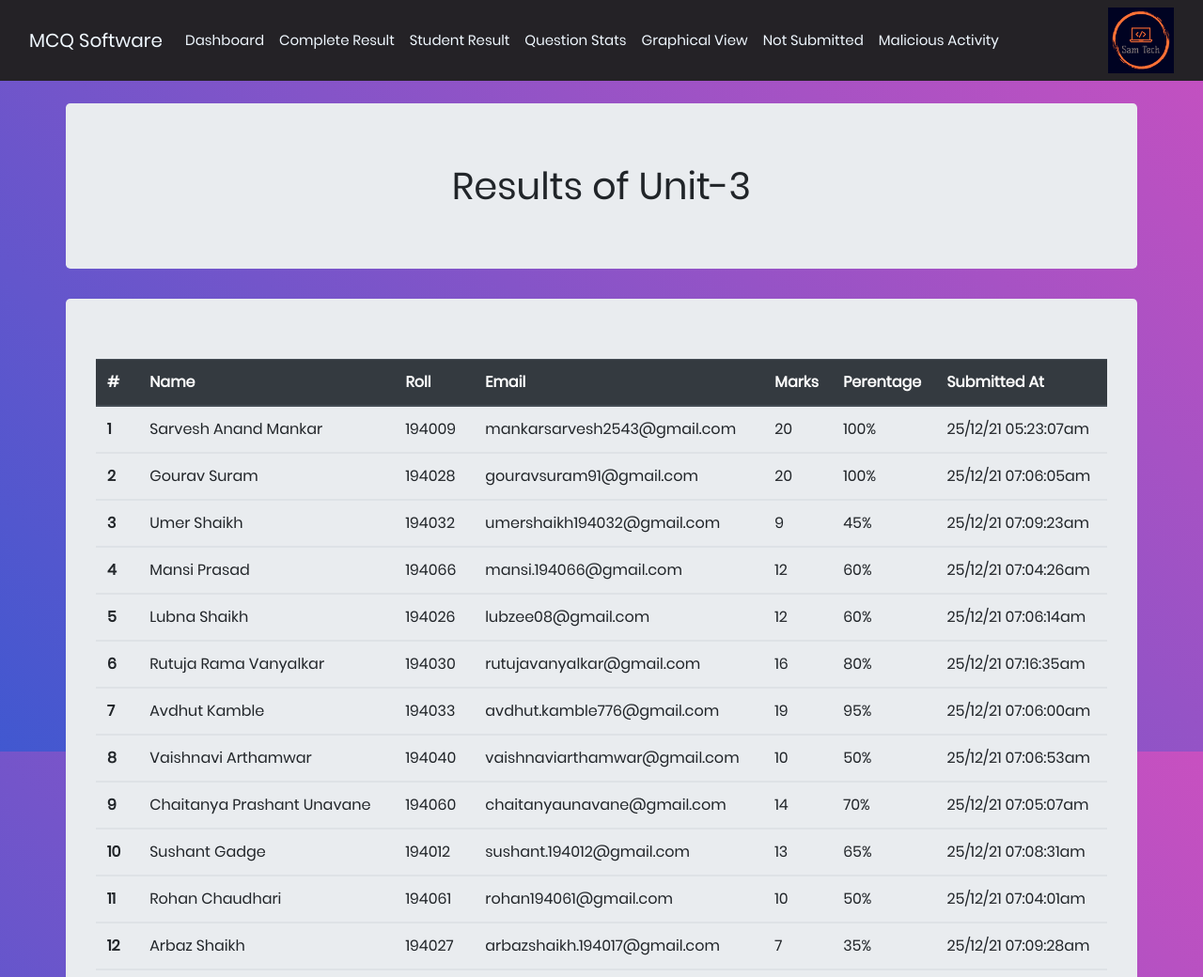
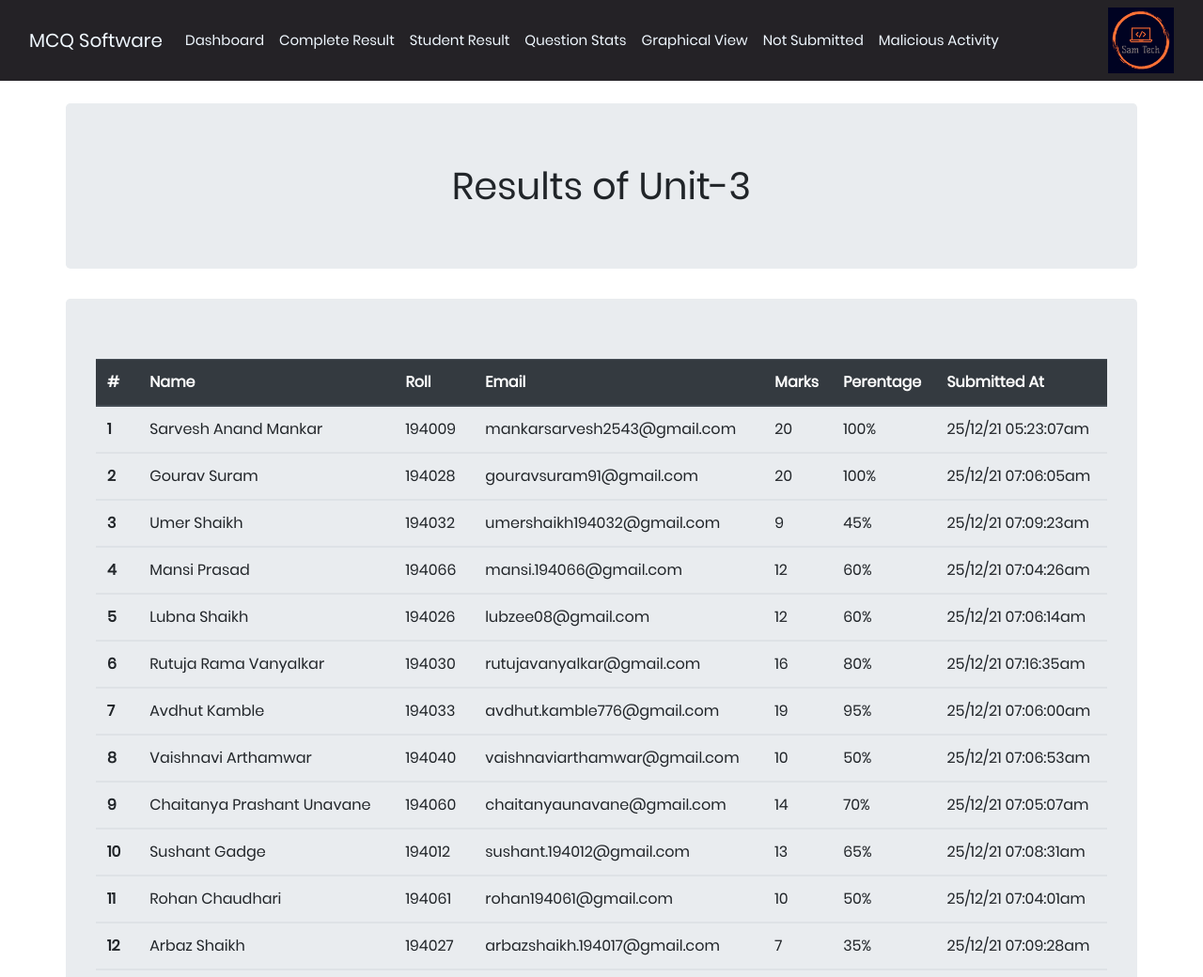
Before and after one commit to SarveshMankar/MCQ-Examination, a PHP site: page /allresult.php in a window 1280 px wide. Shown: the top 1040 px of the page at 94% size. Run offline with PHP 8.4, Linux system fonts and the light colour scheme; the visitor is signed in with stand-in values (Sample User, id 1); data comes from the database, SQL or seed files in the repository.

Commit message:
MCQ Code

```diff
--- a/allresult.php
+++ b/allresult.php
@@ -27,17 +27,6 @@
         }
     </style>
     <style>
-        .bodycolor{
-            background: #9053c7;
-            background: -webkit-linear-gradient(-135deg, #c850c0, #4158d0);
-            background: -o-linear-gradient(-135deg, #c850c0, #4158d0);
-            background: -moz-linear-gradient(-135deg, #c850c0, #4158d0);
-            background: linear-gradient(-135deg, #c850c0, #4158d0);
-            height: 100%;
-            margin: 0;
-            background-repeat: no-repeat;
-            background-attachment: fixed;
-        }
         .fortable{
             display: block;
             overflow-x: auto;
--- a/login.php
+++ b/login.php
@@ -8,7 +8,6 @@
 	<link rel="stylesheet" type="text/css" href="assets/css/login.css">
 
 	<link rel="stylesheet" href="assets/bootstrap/css/bootstrap.min.css">
-    <link rel="stylesheet" href="assets/css/styles.css">
 </head>
 <body>
 
--- a/logincheck.php
+++ b/logincheck.php
@@ -1,7 +1,7 @@
 <?php
 
-    $uname="sam";
-    $pwd="aparna";
+    $uname="a";
+    $pwd="a";
 
     session_start();
 
```
Also changed, not shown: index.php (+14 -1 lines).
